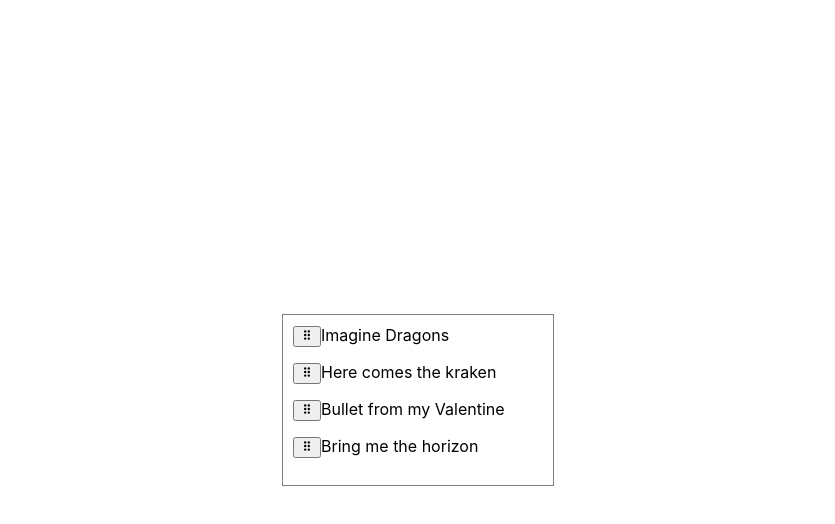
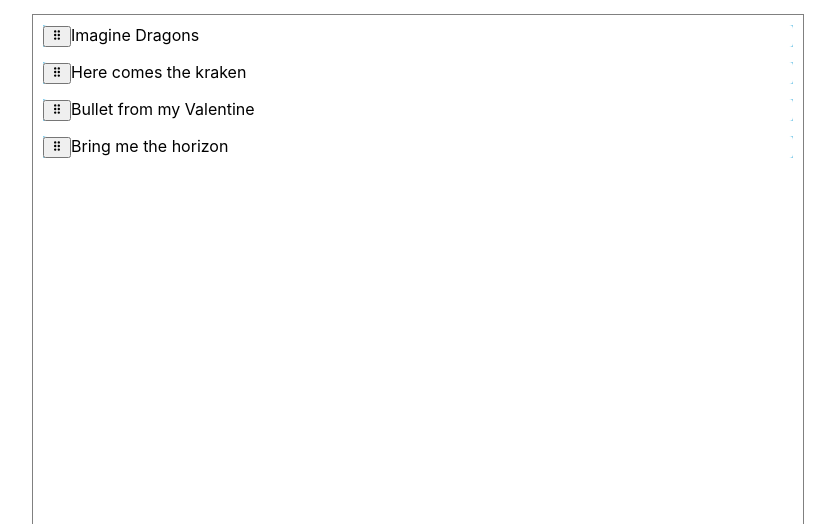
Before and after one commit to RafaelMoro/poc-dnd-kit, a React (Create React App) app: page / in a window 1280 px wide. Shown: the top 524 px of the page, without its empty margins (222-1057 px from the left). Built offline with nearby package versions, Linux system fonts and the light colour scheme.

Commit message:
Trying to get styles to get shadow when item dragged

```diff
--- a/src/App.js
+++ b/src/App.js
@@ -10,8 +10,8 @@
   const ListStyle = {
     border: '1px solid grey',
     padding: '10px',
-    width: '250px',
-    height: '150px'
+    width: '750px',
+    height: '750px'
   }
   return (
     <main style={mainStyles}>
--- a/src/components/SortableItem.js
+++ b/src/components/SortableItem.js
@@ -3,20 +3,25 @@
 import { MoveIcon } from './MoveIcon';
 import './SortableItem.styles.css'
 
-const SortableItem = ({ text, itemId }) => {
+const SortableItem = ({ text, itemId, animateLayoutChanges, disabled }) => {
   const {
     attributes,
     listeners,
     setNodeRef,
     transform,
     transition,
-  } = useSortable({id: itemId});
+    isDragging,
+  } = useSortable({id: itemId, animateLayoutChanges, disabled});
+
+  console.log(transition);
 
   const sortableItemStyles = {
-    transform: CSS.Transform.toString(transform),
     transition,
+    '--translate-x': transform ? `${Math.round(transform.x)}px` : undefined,
+    '--translate-y': transform ? `${Math.round(transform.y)}px` : undefined,
+    '--scale-x': transform?.scaleX ? `${transform.scaleX}` : undefined,
+    '--scale-y': transform?.scaleY ? `${transform.scaleY}` : undefined,
   };
-
 
   return (
   <div
--- a/src/components/SortableItem.styles.css
+++ b/src/components/SortableItem.styles.css
@@ -1,8 +1,11 @@
-:root {
+/* :root {
   --box-shadow-border: 0 0 0 calc(1px / var(--scale-x, 1)) rgba(63, 63, 68, 0.05);
   --box-shadow-common: 0 1px calc(3px / var(--scale-x, 1)) 0 rgba(34, 33, 81, 0.15);
   --box-shadow: var(--box-shadow-border) var(--box-shadow-common);
-}
+} */
+$box-shadow-border: 0 0 0 calc(1px / var(--scale-x, 1)) rgba(63, 63, 68, 0.05);
+$box-shadow-common: 0 1px calc(3px / var(--scale-x, 1)) 0 rgba(34, 33, 81, 0.15);
+$box-shadow: $box-shadow-border, $box-shadow-common;
 
 @keyframes fadeIn {
   0% {
@@ -13,23 +16,75 @@
   }
 }
 
+@keyframes mount {
+  0%,
+  40% {
+    transform: translate3d(0, calc(var(--index, 1) * -38px), 0) scale(1.1)
+      rotateX(60deg) rotateZ(10deg);
+    box-shadow: 1px 1px 0 1px #e5e5e7;
+  }
+
+  100% {
+    transform: translate3d(0, 0, 0) scale(1) rotateX(60deg) rotateZ(33deg);
+    box-shadow: var(--box-shadow);
+  }
+}
+
+@keyframes pop-transform {
+  0% {
+    transform: scale(1) translate3d(var(--translate-x, 0), 0, 0) rotateX(60deg) rotateZ(33deg);
+    box-shadow: 1px 1px 0 1px #f9f9fb, -1px 0 28px 0 rgba(34, 33, 81, 0.01),
+      28px 28px 28px 0 rgba(34, 33, 81, 0.25);
+  }
+  100% {
+    transform: scale(1.075) translate3d(var(--translate-x, 0), 0, 0) rotateX(60deg) rotateZ(33deg);
+    box-shadow: var(--box-shadow);
+  }
+}
+
 .Wrapper {
+  background-color: skyblue;
+  box-sizing: border-box;
+  touch-action: manipulation;
   transform: translate3d(var(--translate-x, 0), var(--translate-y, 0), 0)
     scaleX(var(--scale-x, 1)) scaleY(var(--scale-y, 1));
   transform-origin: 0 0;
   touch-action: manipulation;
-
-  &.fadeIn {
-    animation: fadeIn 500ms ease;
-  }
 }
 
 .Item {
-  box-shadow: var(--box-shadow);
+  box-sizing: border-box;
+  background-color: #fff;
+  position: relative;
+  box-shadow: $box-shadow;
   border-radius: calc(4px / var(--scale-x, 1));
   transform-origin: 50% 50%;
+
   transform: scale(var(--scale, 1));
   transition: box-shadow 200ms cubic-bezier(0.18, 0.67, 0.6, 1.22);
+
+  &.dragging {
+    opacity: var(--dragging-opacity, 0.5);
+    z-index: 0;
+
+    &:focus {
+      box-shadow: $box-shadow;
+    }
+  }
+
+  &.color:before {
+    content: '';
+    position: absolute;
+    top: 50%;
+    transform: translateY(-50%);
+    left: 0;
+    height: 100%;
+    width: 3px;
+    display: block;
+    border-top-left-radius: 3px;
+    border-bottom-left-radius: 3px;
+    background-color: var(--color);
+  }
 }
 
 .items-container {
```
